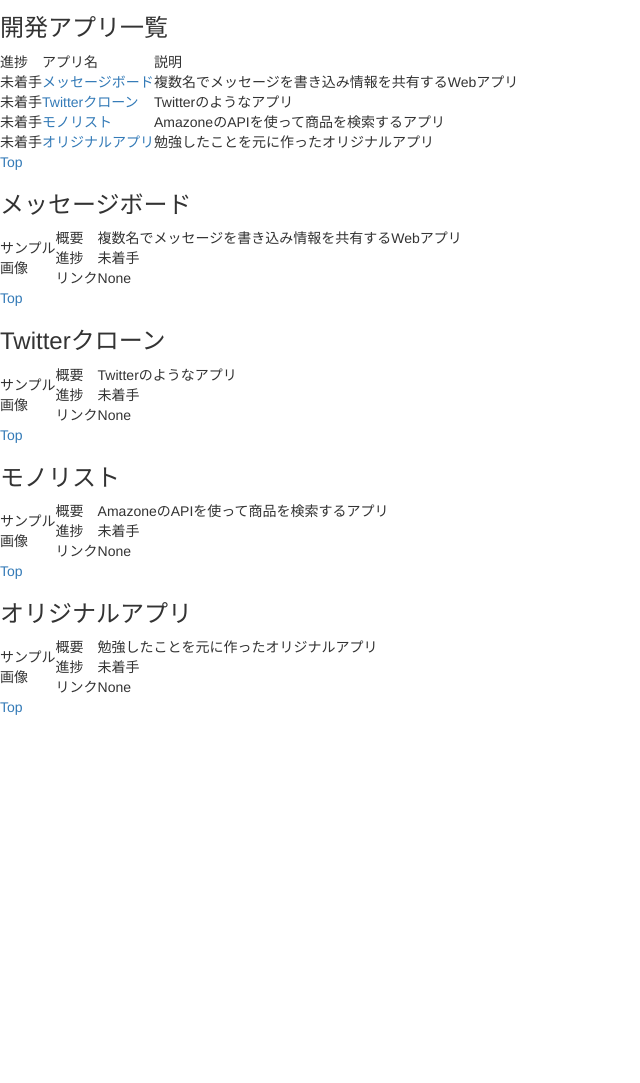
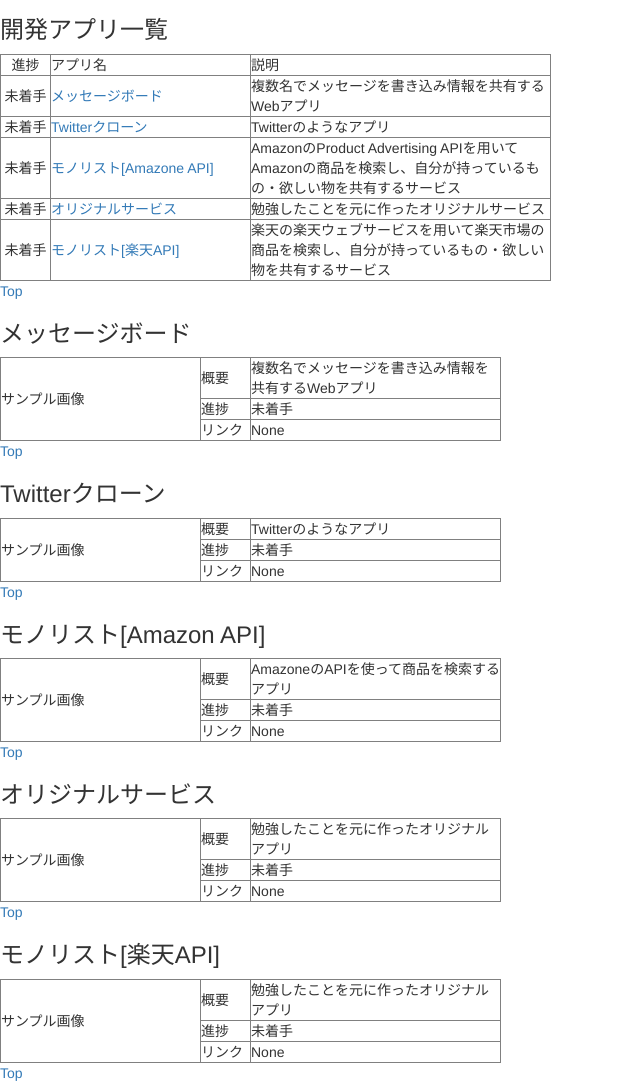
Before and after one commit to rakushun/rakushun.github.io, a plain HTML site: page index.html in a window 1280 px wide. Shown: the part 191-1274 px from the top of the page, without its empty margins (0-640 px from the left). Before the commit the page ends 908 px from the top, so only its background shows below. Drawn offline with nearby package versions, Linux system fonts and the light colour scheme.

Commit message:
Add Rakuten API

```diff
--- a/index.html
+++ b/index.html
@@ -19,8 +19,8 @@
     <section>
       <div class="info">
         <h3 id="info">自己紹介</h3>
-        <table>
-          <tr><td rowspan=4><img src="dog2.jpg" alt="" /></td><td>氏名</td><td>新山　耕司</td></tr>
+        <table border=1>
+          <tr><td rowspan=4 width="120" align=center><img src="dog2.jpg" alt="" /></td><td width="80">氏名</td><td width="300">新山　耕司</td></tr>
           <tr><td>近況</td><td>Webアプリ開発の勉強中</td></tr>
           <tr><td>HP</td><td><a href="https://rakushun.github.io">https://rakushun.github.io/</td></tr>
           <tr><td>GitHub</td><td><a href="https://github.com/rakushun">https://github.com/rakushun</td></tr>
@@ -31,12 +31,13 @@
     <section>
       <div class="list">
         <h3 id="list">開発アプリ一覧</h3>
-        <table class="table-list">
-          <tr><td>進捗</td><td>アプリ名</td><td>説明</td></tr>
-          <tr><td>未着手</td><td><a href="#msg">メッセージボード</a></td><td>複数名でメッセージを書き込み情報を共有するWebアプリ</td></tr>
-          <tr><td>未着手</td><td><a href="#twitter">Twitterクローン</a></td><td>Twitterのようなアプリ</td></tr>
-          <tr><td>未着手</td><td><a href="#monolist">モノリスト</a></td><td>AmazoneのAPIを使って商品を検索するアプリ</td></tr>
-          <tr><td>未着手</td><td><a href="#org">オリジナルアプリ</a></td><td>勉強したことを元に作ったオリジナルアプリ</td></tr>
+        <table border=1>
+          <tr><td width="50" align=center>進捗</td><td width="200">アプリ名</td><td width="300">説明</td></tr>
+          <tr><td align=center>未着手</td><td><a href="#msg">メッセージボード</a></td><td width="300">複数名でメッセージを書き込み情報を共有するWebアプリ</td></tr>
+          <tr><td align=center>未着手</td><td><a href="#twitter">Twitterクローン</a></td><td width="300">Twitterのようなアプリ</td></tr>
+          <tr><td align=center>未着手</td><td><a href="#amazon">モノリスト[Amazone API]</a></td><td width="300">AmazonのProduct Advertising APIを用いてAmazonの商品を検索し、自分が持っているもの・欲しい物を共有するサービス</td></tr>
+          <tr><td align=center>未着手</td><td><a href="#org">オリジナルサービス</a></td><td width="300">勉強したことを元に作ったオリジナルサービス</td></tr>
+          <tr><td align=center>未着手</td><td><a href="#rakuten">モノリスト[楽天API]</a></td><td width="300">楽天の楽天ウェブサービスを用いて楽天市場の商品を検索し、自分が持っているもの・欲しい物を共有するサービス</td></tr>
         </table>
         <a href="#info">Top</a>
       </div>
@@ -45,8 +46,8 @@
     <section>
       <div class="msg">
         <h3 id="msg">メッセージボード</h3>
-        <table class="table-apps">
-          <tr><td rowspan=3>サンプル<br>画像<!--<img src="dog2.jpg" alt="" />--></td><td>概要</td><td>複数名でメッセージを書き込み情報を共有するWebアプリ</td></tr>
+        <table border=1>
+          <tr><td rowspan=3 width="200">サンプル画像<!--<img src="dog2.jpg" alt="" />--></td><td width="50">概要</td><td width="250">複数名でメッセージを書き込み情報を共有するWebアプリ</td></tr>
           <tr><td>進捗</td><td>未着手</td></tr>
           <tr><td>リンク</td><td><!--<a href="http://">-->None</td></tr>
         </table>
@@ -57,32 +58,44 @@
     <section>
       <div class="twitter">
         <h3 id="twitter">Twitterクローン</h3>
-        <table class="table-apps">
-          <tr><td rowspan=3>サンプル<br>画像<!--<img src="dog2.jpg" alt="" />--></td><td>概要</td><td>Twitterのようなアプリ</td></tr>
+        <table border=1>
+          <tr><td rowspan=3 width="200">サンプル画像<!--<img src="dog2.jpg" alt="" />--></td><td width="50">概要</td><td width="250">Twitterのようなアプリ</td></tr>
           <tr><td>進捗</td><td>未着手</td></tr>
           <tr><td>リンク</td><td><!--<a href="http://">-->None</td></tr>
         </table>
         <a href="#info">Top</a>
       </div>
     </section>
-    <!--モノリスト(monolist)-->
+    <!--モノリスト[Amazon API](amazon)-->
     <section>
-      <div class="monolist">
-        <h3 id="monolist">モノリスト</h3>
-        <table class="table-apps">
-          <tr><td rowspan=3>サンプル<br>画像<!--<img src="dog2.jpg" alt="" />--></td><td>概要</td><td>AmazoneのAPIを使って商品を検索するアプリ</td></tr>
+      <div class="amazon">
+        <h3 id="amazon">モノリスト[Amazon API]</h3>
+        <table border=1>
+          <tr><td rowspan=3 width="200">サンプル画像<!--<img src="dog2.jpg" alt="" />--></td><td width="50">概要</td><td width="250">AmazoneのAPIを使って商品を検索するアプリ</td></tr>
           <tr><td>進捗</td><td>未着手</td></tr>
           <tr><td>リンク</td><td><!--<a href="http://">-->None</td></tr>
         </table>
         <a href="#info">Top</a>
       </div>
     </section>
-    <!--オリジナルアプリ(org)-->
+    <!--オリジナルサービス(org)-->
     <section>
       <div class="org">
-        <h3 id="org">オリジナルアプリ</h3>
-        <table class="table-apps">
-          <tr><td rowspan=3>サンプル<br>画像<!--<img src="dog2.jpg" alt="" />--></td><td>概要</td><td>勉強したことを元に作ったオリジナルアプリ</td></tr>
+        <h3 id="org">オリジナルサービス</h3>
+        <table border=1>
+          <tr><td rowspan=3 width="200">サンプル画像<!--<img src="dog2.jpg" alt="" />--></td><td width="50">概要</td><td width="250">勉強したことを元に作ったオリジナルアプリ</td></tr>
+          <tr><td>進捗</td><td>未着手</td></tr>
+          <tr><td>リンク</td><td><!--<a href="http://">-->None</td></tr>
+        </table>
+        <a href="#info">Top</a>
+      </div>
+    </section>
+    <!--モノリスト[楽天API](rakuten)-->
+    <section>
+      <div class="rakuten">
+        <h3 id="rakuten">モノリスト[楽天API]</h3>
+        <table border=1>
+          <tr><td rowspan=3 width="200">サンプル画像<!--<img src="dog2.jpg" alt="" />--></td><td width="50">概要</td><td width="250">勉強したことを元に作ったオリジナルアプリ</td></tr>
           <tr><td>進捗</td><td>未着手</td></tr>
           <tr><td>リンク</td><td><!--<a href="http://">-->None</td></tr>
         </table>
```
